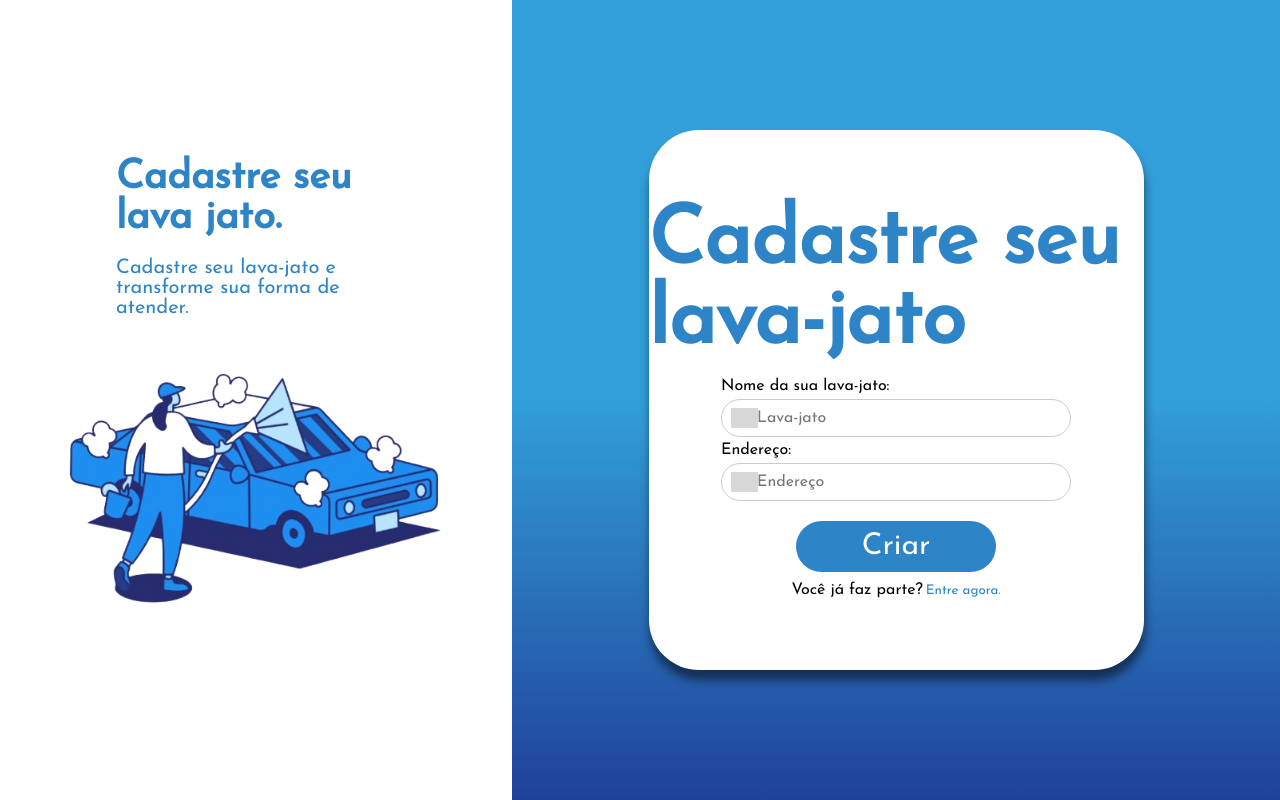
After one commit to cavalcan7te/washControl-CRUD, a PHP site: page /cadastroLavaJato.php in a window 1280 px wide. The commit adds this page. Run offline with PHP 8.4, Linux system fonts and the light colour scheme; grey boxes are pictures that could not be loaded.

Commit message:
create lava jato + create e read agendamentos - 21/06

```diff
--- a/crud/crudWC/agendar.php
+++ b/crud/crudWC/agendar.php
@@ -31,7 +31,7 @@
         <br><br>
 
         <button type="submit">Agendar</button>
-    </form>
+    </form
 
 </body>
 </html>
--- /dev/null
+++ b/crud/crudWC/cadastroLavaJato.php
@@ -0,0 +1,71 @@
+<!DOCTYPE html>
+<html lang="en">
+<head>
+    <meta charset="UTF-8">
+    <meta name="viewport" content="width=device-width, initial-scale=1.0">
+    <title>Cadastre sua Lava-Jato</title>
+    <link rel="stylesheet" href="styleSignUp.css">
+</head>
+
+<body>
+    <div id="sectionLeft">
+        <div id="containerSectionLeft">
+            <div id="textosSL">
+                <p id="comeceParagrafo">Cadastre seu lava jato.</p>
+                <p id="cadastreParagrafo">Cadastre seu lava-jato e transforme sua forma de atender.</p>
+            </div>
+            <div id="containerImgSL">
+                <img src="assets/fotoCadastroWashControl.png" id="imagemSectionLeft" height="300px">
+            </div>
+        </div>
+    </div>
+    <div id="sectionRight">
+
+
+       <div id="cadastro">
+            <h1 id="tituloCadastro">Cadastre seu lava-jato</h1>
+
+        <form action="createLavaJato.php" method="post" id="formSR">
+            <div id="mensagemPhp">
+                <?php
+                    session_start();
+                    if (isset($_SESSION["campoVazio"])){
+                        echo $_SESSION["campoVazio"];
+                        session_destroy();
+                    }
+                ?>
+            </div>
+
+            <div class="campoComLabel">
+                <label for="lavajato">Nome da sua lava-jato:</label>
+                <div class="inputWrapper">
+                    <img src="assets/carIcon.png" class="iconsCadastro">
+                    <input placeholder="Lava-jato" type="text" name="lavajato" id="lavajato" class="campoCadastro loginPadding">
+                </div>
+
+            <label for="endereco">Endereço:</label>
+
+                <div class="inputWrapper">
+                    <img src="assets/carIcon.png" class="iconsCadastro">
+                    <input placeholder="Endereço" type="text" name="endereco" id="endereco" class="campoCadastro loginPadding">
+                </div>
+
+            </div>
+
+            <input type="submit" value="Criar" class="campoCadastro" id="criarBotao">
+
+        </form>
+
+        <div id="botaoHeader">
+            <p>Você já faz parte?</p>
+            <form action="index.php" id="entreAgoraForm">
+                <input type="submit" value= "Entre agora." id="entreAgora">
+            </form>
+        </div>
+
+        </div>
+
+    </div>
+
+</body>
+</html>
--- a/crud/crudWC/index.php
+++ b/crud/crudWC/index.php
@@ -62,7 +62,7 @@
 
             <div id="botaoHeader">
                 <p>Novo aqui?</p>
-                <form action="signUp.php" id="crieUmaContaForm">
+                <form action="cadastroLavaJato.php" id="crieUmaContaForm">
                     <input type="submit" value= "Crie uma conta." id="crieUma">
                 </form>
             </div>
--- a/crud/crudWC/styleLoginFormulario.css
+++ b/crud/crudWC/styleLoginFormulario.css
@@ -71,7 +71,7 @@ body{
 }
 
 #tituloLogin{
-    padding-bottom: 50px;
+    padding-bottom: 15px;
     font-size: 80px;
     color: #2D84C6;
 }
--- a/crud/crudWC/styleSignUp.css
+++ b/crud/crudWC/styleSignUp.css
@@ -61,7 +61,7 @@ body{
     background-color: white;
     box-shadow: 1px 10px 10px rgba(0, 0, 0, 0.5);
     border-radius: 50px;
-    height: 500px;
+    height: 540px;
     width: 495px;
     display: flex;
     flex-direction: column;
@@ -91,7 +91,7 @@ body{
 }
 
 #tituloCadastro{
-    padding-bottom: 20px;
+    padding-bottom: 15px;
     font-size: 80px;
     color: #2D84C6;
 }
@@ -124,7 +124,7 @@ body{
 
 .campoCadastro {
     width: 350px;
-    padding: 12px;
+    padding: 10px;
     border: 1px solid #ccc;
     border-radius: 100px;
     font-size: 16px;
```
Also changed, not shown: crud/crudWC/create.php (+14 -5 lines), crud/crudWC/createAgendamento.php (+6 -3 lines), crud/crudWC/readAgendamento.php (+16 -4 lines), crud/crudWC/signUp.php (+10 -6 lines), crud/crudWC/verify.php (+5 -3 lines).
